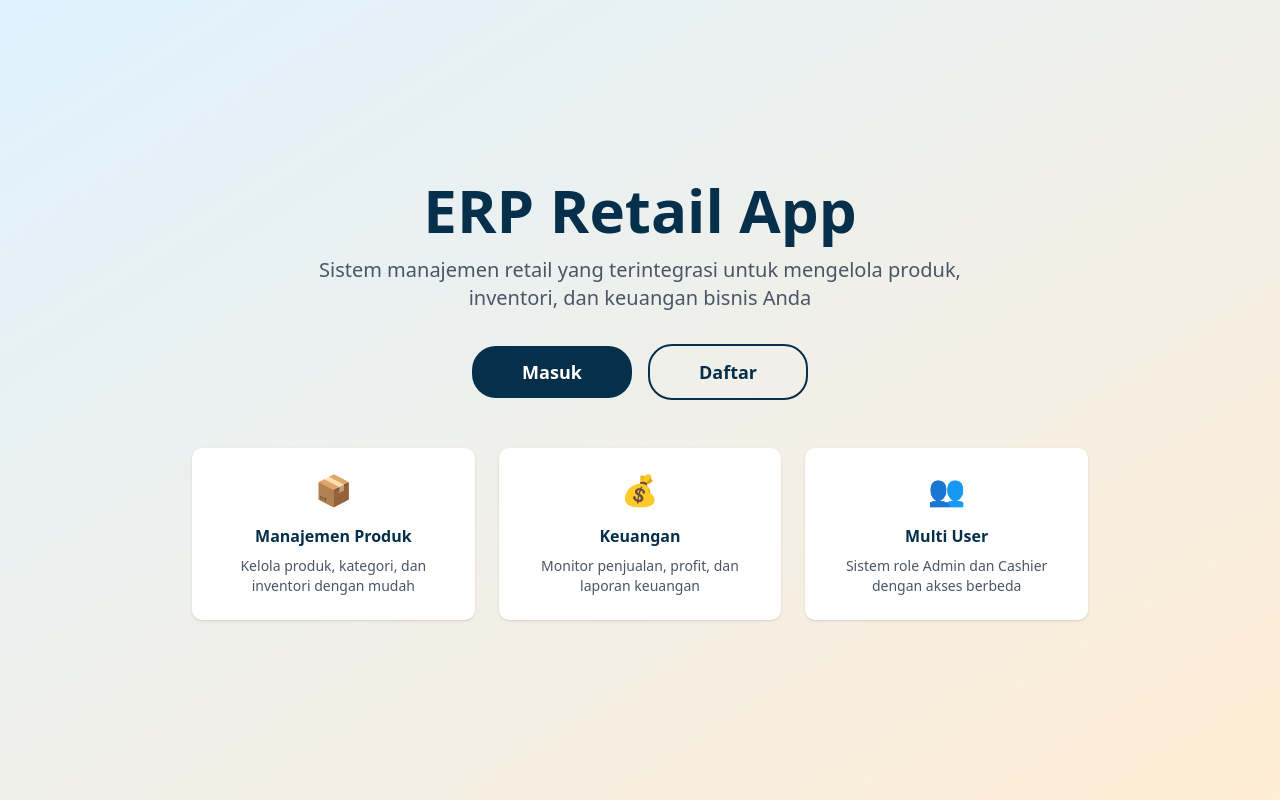
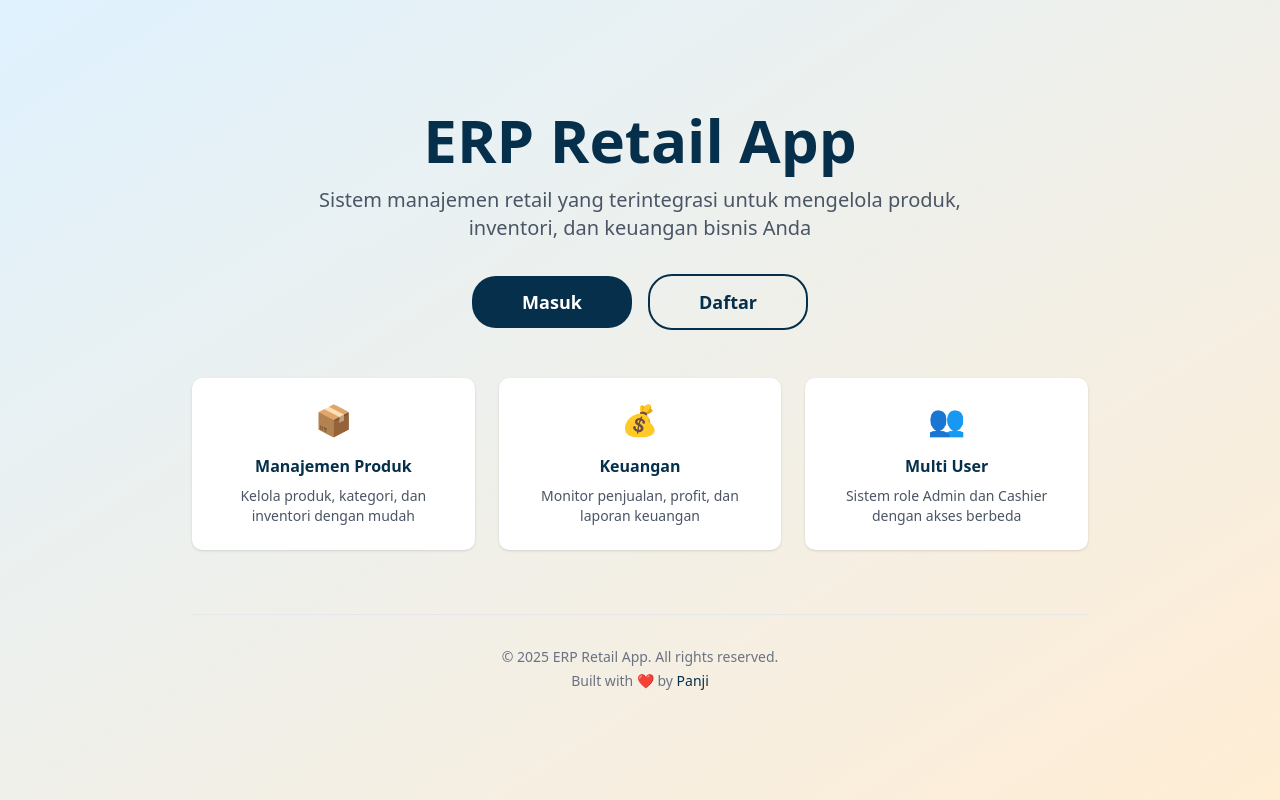
Before and after one commit to Panjiiiiiii/study-case-retail-app, a Next.js app: page / in a window 1280 px wide. Built offline with nearby package versions, Linux system fonts and the light colour scheme; no server answers.

Commit message:
feat: Add footer with copyright and author information to Home page

```diff
--- a/src/app/page.js
+++ b/src/app/page.js
@@ -78,6 +78,24 @@ export default function Home() {
             <p className="text-gray-600 text-sm">Sistem role Admin dan Cashier dengan akses berbeda</p>
           </div>
         </div>
+
+        {/* Footer */}
+        <footer className="mt-16 pt-8 border-t border-gray-200">
+          <div className="text-center text-gray-500 text-sm">
+            <p>© {new Date().getFullYear()} ERP Retail App. All rights reserved.</p>
+            <p className="mt-1">
+              Built with ❤️ by{" "}
+              <a
+                href="https://github.com/Panjiiiiiii"
+                target="_blank"
+                rel="noopener noreferrer"
+                className="text-sky-950 hover:underline font-medium"
+              >
+                Panji
+              </a>
+            </p>
+          </div>
+        </footer>
       </div>
     </div>
   );
```
